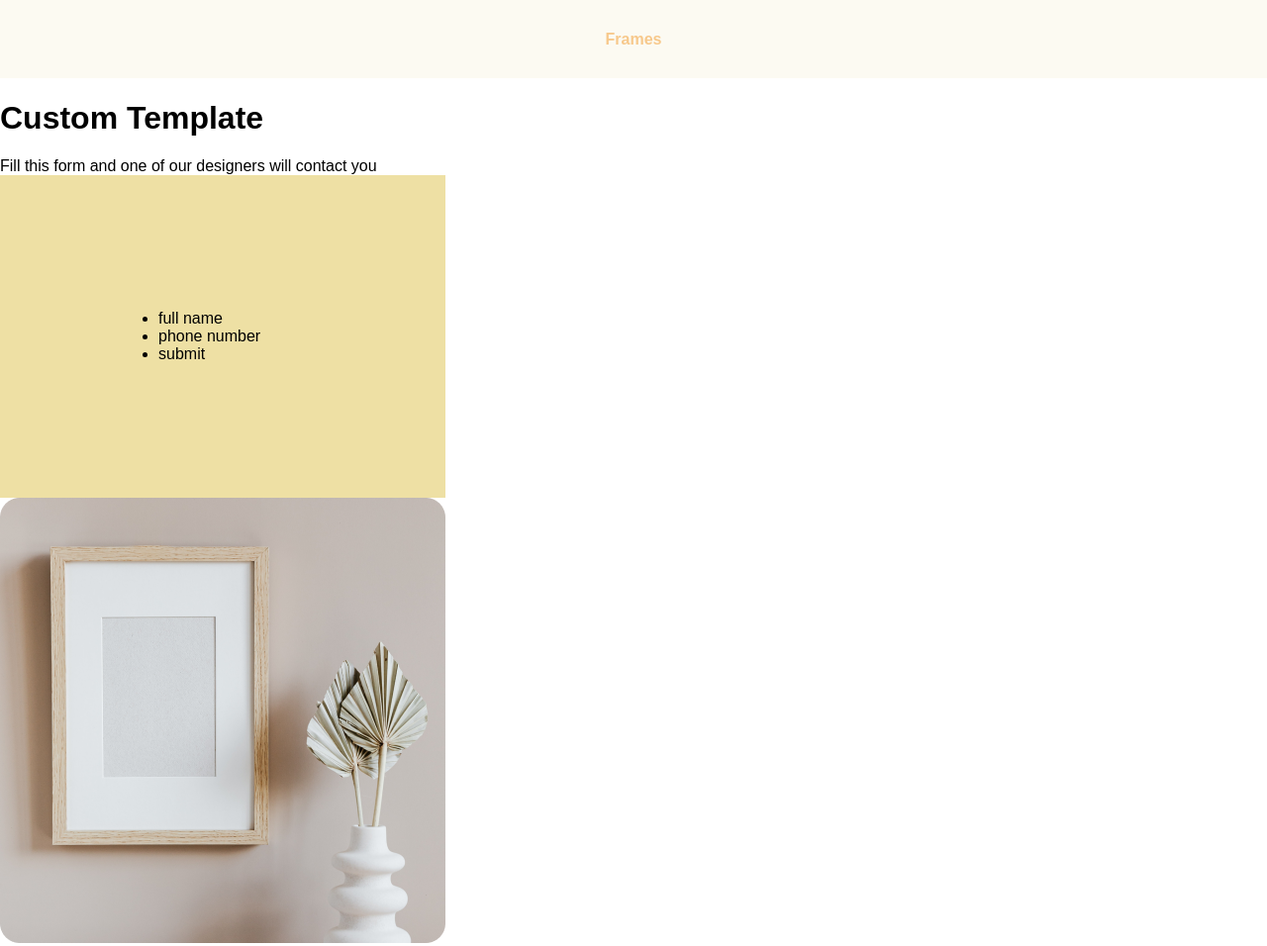
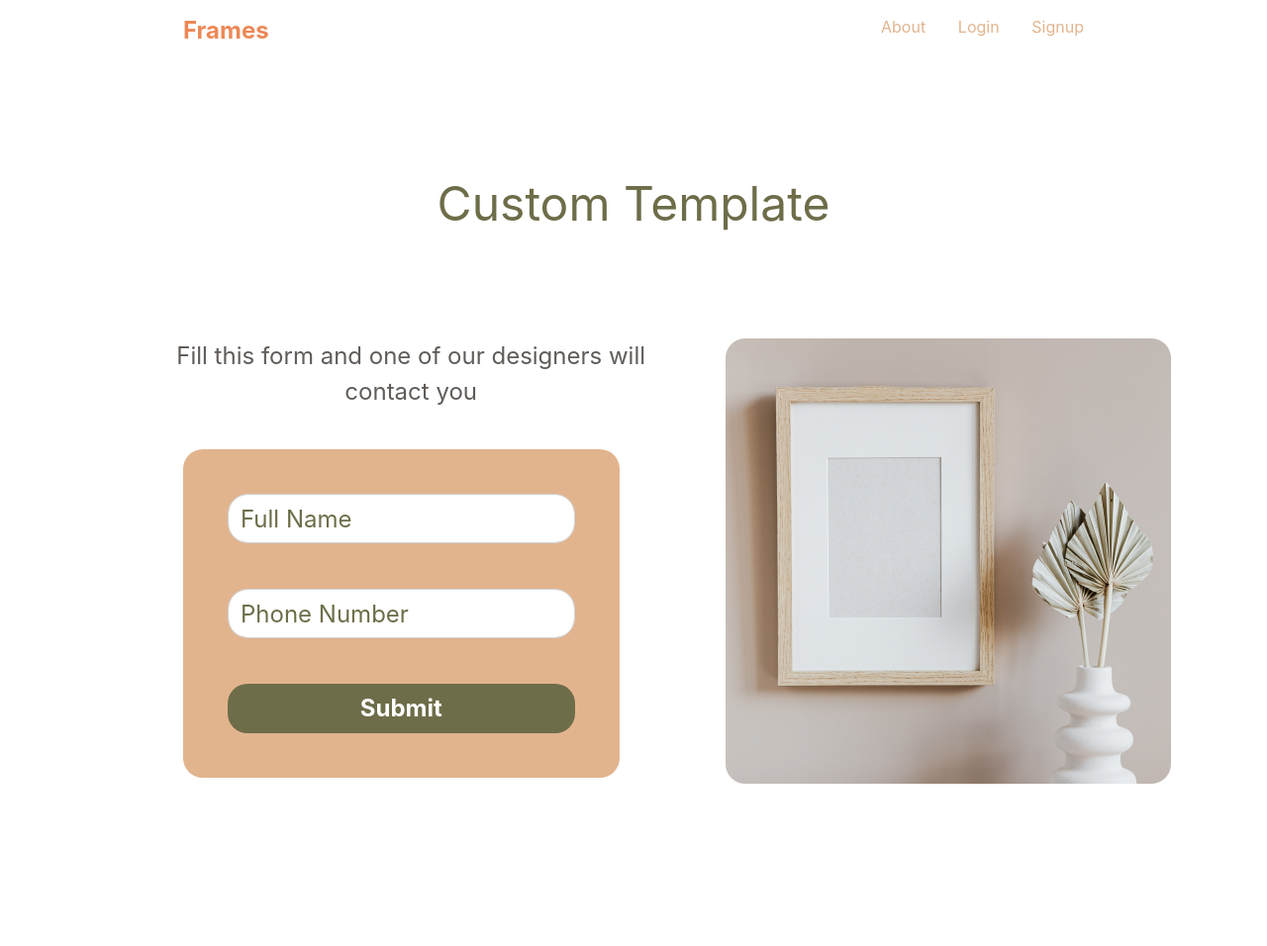
Before and after one commit to ericwafula/frames, a plain HTML site: page customtemplate.html in a window 1280 px wide. Shown: the whole page at 99% size. After the commit the page ends 892 px from the top, so only its background shows below. Drawn offline with nearby package versions, Linux system fonts and the light colour scheme.

Commit message:
added styling

```diff
--- a/customtemplate.css
+++ b/customtemplate.css
@@ -1,26 +1,122 @@
-/* Style the body */
-body {
-    font-family: Arial;
+/* Default Fonts */
+*{
+  font-family: -apple-system, BlinkMacSystemFont, 'Segoe UI', Roboto, Oxygen, Ubuntu, Cantarell, 'Open Sans', 'Helvetica Neue', sans-serif;
   margin: 0;
+  padding: 0;
 }
 
-  /* Header/Logo Title */
-  .header {
-    padding: 20px;
-    text-align: center;
-    background: #fcfaf2;
-    color: rgb(247, 200, 139);
-    font-size: 8px;
+/* Default styles */
+:root{
+  --color-pancho: #E2B48E;
+  --color-crusta: #ED8856;
+  --color-twine: #BE8252;
+  --color-hemlock: #6E6D49;
+  --color-camouflage-green: #788568;
+  --color-gray: #605C59;
 }
 
-  .main {
-    width: 450px;
-    padding: 120px;
-    box-sizing: border-box;
-    background-color: rgb(238, 224, 164);
+body{
+  padding-left: 170px;
+  padding-right: 170px;
 }
 
-  .center {
+/* ########## HEADER ######### */
+.header{
+  height: 70px;
+  display: grid;
+  align-content: center;
+}
+
+/* logo */
+#logo{
+  display: flex;
+  align-items: center;
+}
+
+#logo h5{
+  font-size: 24px;
+  color: var(--color-crusta);
+  font-weight: bold;
+}
+
+/* menu */
+#menu{
+  display: flex;
+  justify-content: space-between;
+  flex-direction: row;
+  list-style: none;
+  color: var(--color-pancho);
+}
+
+#menu li{
+  cursor: pointer;
+}
+
+#menu li:hover{
+  border-bottom: var(--color-crusta) solid 2px;
+}
+
+/* heading */
+#heading {
+  font-size: 48px;
+  color: var(--color-hemlock);
   text-align: center;
-    font-size: medium;
+  margin-top: 100px;
+  margin-bottom: 100px;
 }
+
+/* form style */
+form {
+  width: 85%;
+  background-color: var(--color-pancho);
+  padding: 45px;
+  border-radius: 20px;
+  display: flex;
+  flex-direction: column;
+  gap: 30px;
+}
+
+/* form input */
+.form-control {
+  height: 50px;
+  font-size: 24px;
+  border-radius: 20px;
+}
+.form-control::placeholder {
+  color: var(--color-hemlock);
+}
+
+/* button style */
+.btn-form {
+  background-color: var(--color-hemlock);
+  height: 50px;
+  border-radius: 20px;
+  color: white;
+  font-size: 24px;
+  font-weight: bold;
+}
+
+
+.btn-form:hover {
+  color: white;
+  background-color: var(--color-camouflage-green);
+}
+/* paragraph */
+#paragraph {
+  font-size: 24px;
+  color: var(--color-gray);
+  margin-bottom: 40px;
+  text-align: center;
+  position: relative;
+  right: 29px;
+}
+
+/* parent */
+.parent {
+  position: relative;
+}
+
+/* body cont */
+.body-container {
+  margin-bottom: 100px;
+}
--- a/customtemplate.html
+++ b/customtemplate.html
@@ -1,29 +1,59 @@
 <!DOCTYPE html>
 <html lang="en">
     <head>
-    <link rel="stylesheet" href="customtemplate.css">
         <meta charset="UTF-8">
         <meta http-equiv="X-UA-Compatible" content="IE=edge">
         <meta name="viewport" content="width=device-width, initial-scale=1.0">
+        <!-- SITE ICON -->
         <link rel="icon" href="./images/logo/Gallery-icon.png" type="image/x-icon">
+        <!-- CSS -->
+        <link rel="stylesheet" href="https://stackpath.bootstrapcdn.com/bootstrap/4.3.1/css/bootstrap.min.css" integrity="sha384-ggOyR0iXCbMQv3Xipma34MD+dH/1fQ784/j6cY/iJTQUOhcWr7x9JvoRxT2MZw1T" crossorigin="anonymous">
+        <link rel="stylesheet" href="customtemplate.css">
+        <!-- JS -->
+        <script src="https://code.jquery.com/jquery-3.6.0.js" integrity="sha256-H+K7U5CnXl1h5ywQfKtSj8PCmoN9aaq30gDh27Xc0jk=" crossorigin="anonymous"></script>
+        <script src="./js/main.js"></script>
         <title>Frames</title>
-
     </head>
 <body>
-    <div class="header">
-        <h1>Frames</h1>
+    <!-- Header -->
+    <div class="container-fluid header">
+        <!-- Logo -->
+        <div class="row">
+            <div class="col-md-9" id="logo">
+                <h5>Frames</h5>
             </div>
-          <div class="centre">
-              <h1>Custom Template</h1>
-          </div>
-        <p1>Fill this form and one of our designers will contact you</p1>
-    <div class="main">
-        <ul>
-            <li>full name</li>
-            <li>phone number</li>
-            <li>submit</li>
+            <!-- Menu -->
+            <div class="col-md-3 menu">
+                <ul id="menu">
+                    <li>About</li>
+                    <li>Login</li>
+                    <li>Signup</li>
                 </ul>
             </div>
-    <img src="images/custom-template.png" alt="Frame" width="450" height="450">
+        </div>
+    </div>
+        <p id="heading">Custom Template</p>
+
+
+        <div class="container-fluid body-container">
+            <div class="row">
+                <div class="col-md-7 parent">
+                    <p id="paragraph">Fill this form and one of our designers will contact you</p>
+                    <form action="#">
+                        <div class="form-group">
+                            <input type="text" name="Name" id="name" class="form-control" placeholder="Full Name">
+                        </div>
+                        <div class="form-group">
+                            <input type="text" name="Phone" id="phone" class="form-control" placeholder="Phone Number">
+                        </div>
+                        <button class="btn btn-form">Submit</button>
+                    </form>
+                </div>
+                <div class="col-md-5">
+                    <img src="images/custom-template.png" alt="Frame">
+                </div>
+            </div>
+        </div>
+
 </body>
 </html>
```
Lines whose indentation alone changed are shown as unchanged.
